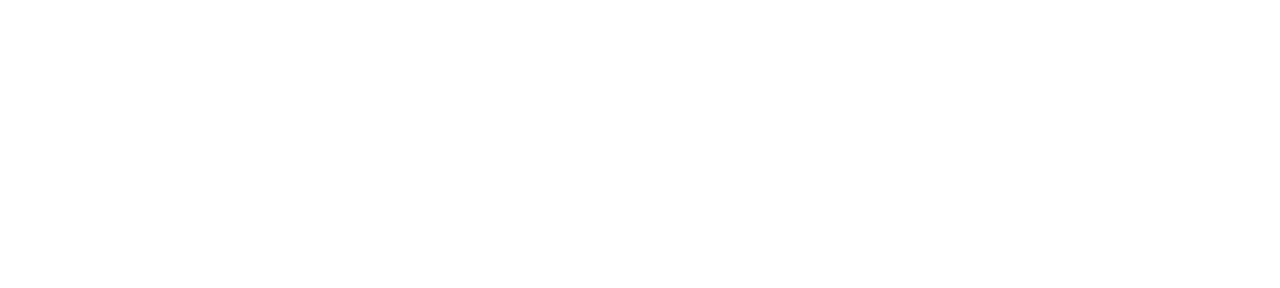
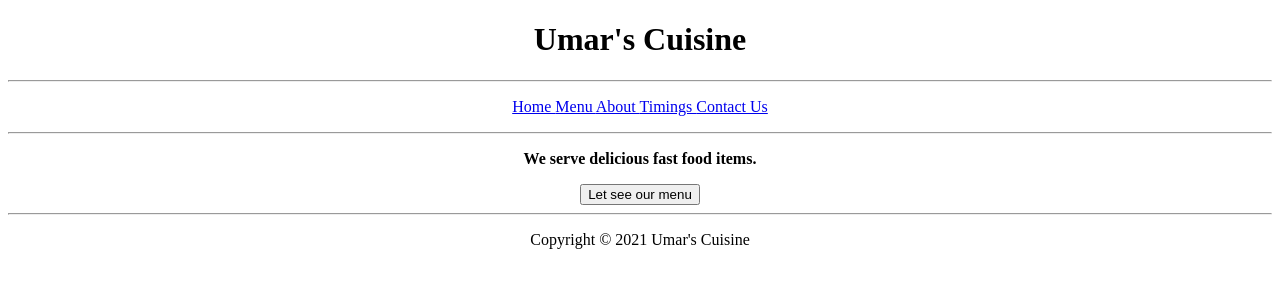
Before and after one commit to hamza-aamir-1/SMIT_Assignment_HTML_Pages, a plain HTML site: page index.html in a window 1280 px wide. Drawn offline with Linux system fonts and the light colour scheme.

Commit message:
Update index.html

```diff
--- a/index.html
+++ b/index.html
@@ -7,8 +7,34 @@
     <title>HTML Assignment</title>
 </head>
 <body>
+<center>
 
+<h1>Umar's Cuisine</h1>
 
+<hr>
+<p>
+    <a href="index.html"> Home </a>
+    <a href="menu.html"> Menu </a>
+    <a href="about.html"> About </a>
+    <a href="timings.html"> Timings </a>
+    <a href="contact.html"> Contact Us </a>
+</p>
+<hr>
 
+<p><b>
+    We serve delicious fast food items.
+</b></p>
+
+<a href="menu.html">
+    <button>Let see our menu</button>
+</a>
+
+<hr>
+
+<footer>
+    <p>Copyright &copy 2021 Umar's Cuisine</p>
+</footer>
+
+</center>
 </body>
 </html>
```
